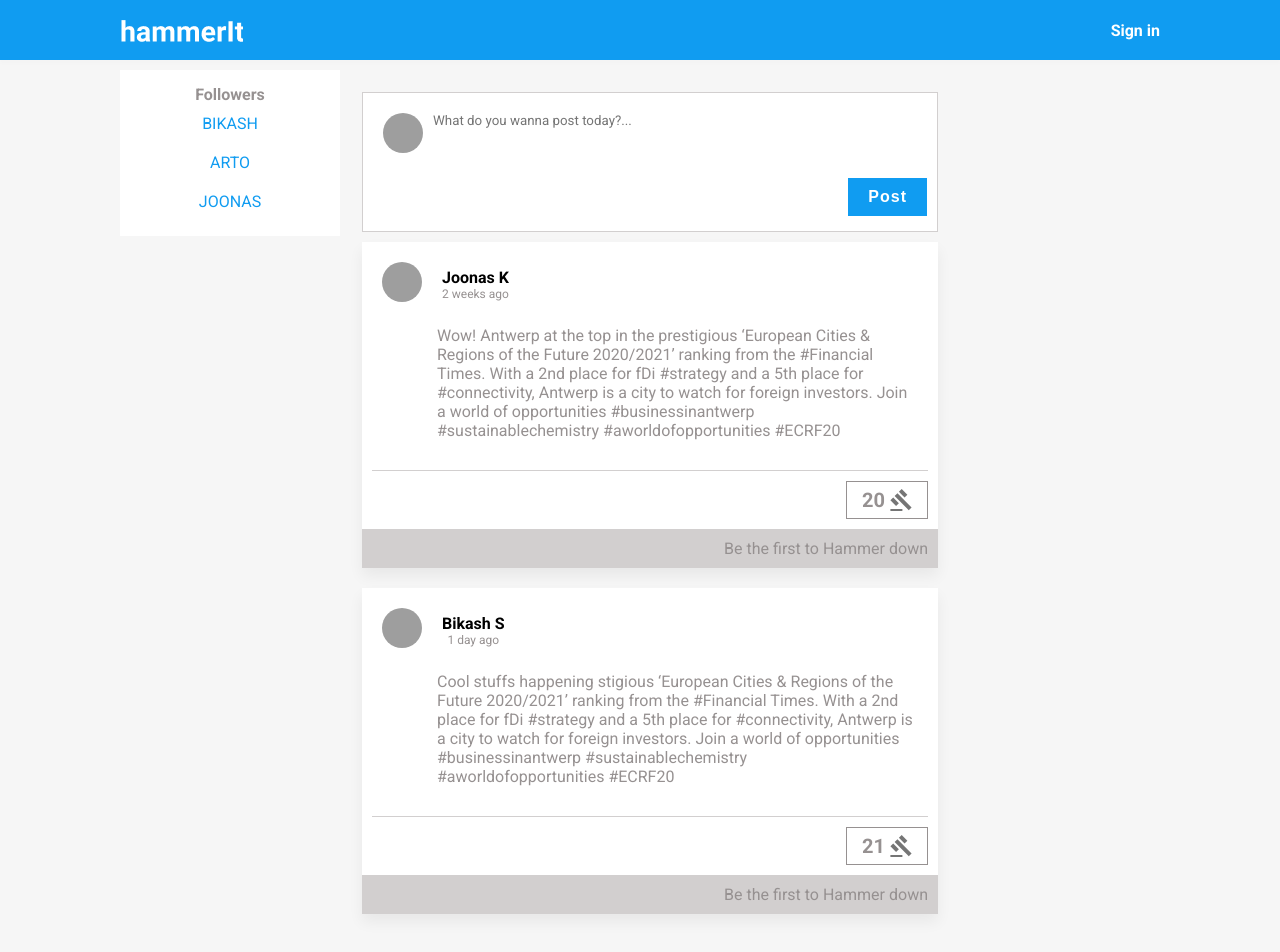
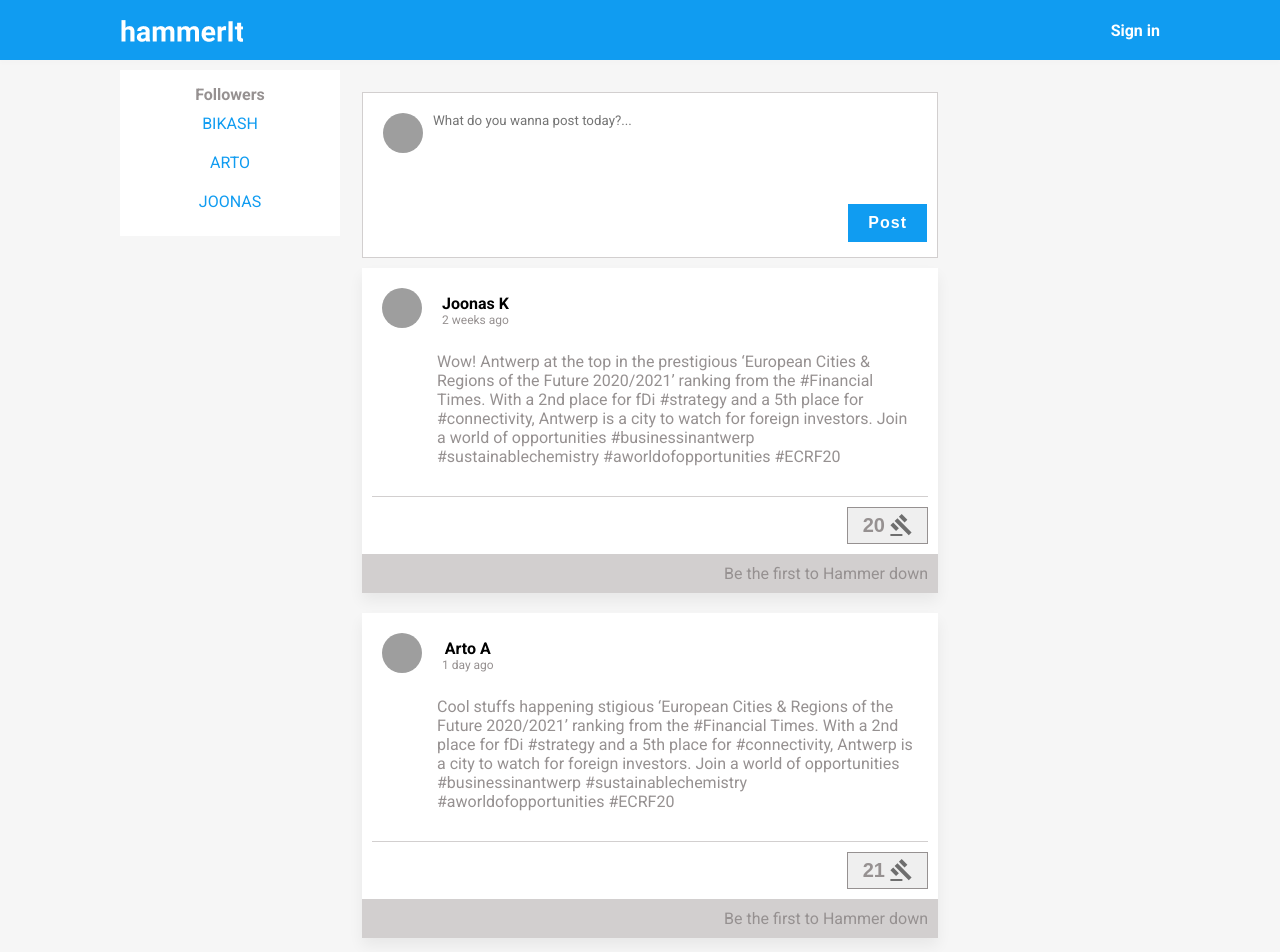
Before and after one commit to bikashxsharma/hammer-app, a React (Create React App) app: page / in a window 1280 px wide. Shown: the top 952 px of the page. Built offline with nearby package versions, Linux system fonts and the light colour scheme; grey boxes are pictures that could not be loaded.

Commit message:
redux initiliaze

```diff
--- a/src/components/HammerButton.js
+++ b/src/components/HammerButton.js
@@ -3,8 +3,8 @@ import hammerIcon from "../assets/hammer-icon.svg"
 
 const HammerButton = (props) => {
     return (
-        <div className="hammer-button">
-            <p>{props.hammerCount}</p> <img src={hammerIcon} alt="hammer-icon" />
+        <div>
+            <button className="hammer-button"><p>{props.hammerCount}</p> <img src={hammerIcon} alt="hammer-icon" /></button>
         </div>
     )
 
--- a/src/components/MainFeed.js
+++ b/src/components/MainFeed.js
@@ -15,20 +15,14 @@ const MainFeed = () => {
     return (
         <div className="main-feed" >
             <PostInput inputUser={{ "image": "https://randomuser.me/api/portraits/women/72.jpg", "placeholder": "What do you wanna post today?...", "buttonLabel": "Post" }} />
-            <Post post={{
-                "image": "https://randomuser.me/api/portraits/women/70.jpg",
-                "userName": "Joonas K",
-                "postedTime": "2 weeks ago",
-                "texts": "Wow! Antwerp at the top in the prestigious ‘European Cities & Regions of the Future 2020/2021’ ranking from the #Financial Times. With a 2nd place for fDi #strategy and a 5th place for #connectivity, Antwerp is a city to watch for foreign investors. Join a world of opportunities #businessinantwerp #sustainablechemistry #aworldofopportunities #ECRF20",
-                "hammerCount": "20"
-            }} />
-            <Post post={{
-                "image": "https://randomuser.me/api/portraits/women/75.jpg",
-                "userName": "Bikash S",
-                "postedTime": "1 day ago",
-                "texts": "Cool stuffs happening stigious ‘European Cities & Regions of the Future 2020/2021’ ranking from the #Financial Times. With a 2nd place for fDi #strategy and a 5th place for #connectivity, Antwerp is a city to watch for foreign investors. Join a world of opportunities #businessinantwerp #sustainablechemistry #aworldofopportunities #ECRF20",
-                "hammerCount": "21"
-            }} />
+            {
+                dummyData.map((post, id) => (
+                    <Post key={id} post={post} />
+                ))
+            }
+
+
+
 
 
 
--- a/src/css/login.css
+++ b/src/css/login.css
@@ -26,7 +26,7 @@ body {
 }
 
 .text-grey {
-  color: #E6E6E6;
+  color: #969191;
 }
 
 .mainCTA {
@@ -95,7 +95,11 @@ body {
   color: #FFFFFF;
 }
 
-.navbar .navbar-content .navbar-items .nav-cta:hover {
+.navbar .navbar-content .navbar-items .nav-cta a {
+  color: #FFFFFF;
+}
+
+.navbar .navbar-content .navbar-items .nav-cta a:hover {
   color: #363535;
   cursor: pointer;
 }
@@ -105,9 +109,9 @@ body {
   height: 40px;
   font-family: "Roboto", sans-serif;
   font-size: 2rem;
-  color: #E6E6E6;
+  color: #969191;
   border-radius: 10px;
-  border: 1px solid #E6E6E6;
+  border: 1px solid #969191;
   background-color: #FFFFFF;
   padding: 10px;
 }
@@ -126,6 +130,7 @@ body {
   padding: 15px;
   position: fixed;
   z-index: 1;
+  color: #969191;
 }
 
 .left-feed p {
@@ -141,24 +146,211 @@ body {
   width: 100%;
   max-width: 600px;
   margin: 10px 5px 10px 230px;
-  background-color: #FFFFFF;
   height: auto;
   padding: 12px;
 }
 
 .post-input-box {
-  border: 1px solid #E6E6E6;
+  background: #FFFFFF;
+  border: 1px solid #9691916e;
+  padding: 10px;
+  margin: 10px 0px;
+  display: -webkit-box;
+  display: -ms-flexbox;
+  display: flex;
+  -webkit-box-orient: vertical;
+  -webkit-box-direction: normal;
+      -ms-flex-direction: column;
+          flex-direction: column;
+}
+
+.post-input-box .post-input-area {
+  display: -webkit-box;
+  display: -ms-flexbox;
+  display: flex;
+  -webkit-box-pack: start;
+      -ms-flex-pack: start;
+          justify-content: flex-start;
   padding: 10px;
 }
 
-.post-input-box .post-input-area {
+.post-input-box .post-input-area .user-profile-pic {
+  padding-right: 10px;
+}
+
+.post-input-box .post-input-area .user-profile-pic img {
+  width: 40px;
+  height: 40px;
+  border-radius: 50%;
+}
+
+.post-input-box .post-input-area .post-input {
+  width: 100%;
+  height: auto;
+}
+
+.post-input-box .post-input-area .post-input textarea {
+  background-color: transparent;
+  border: none;
+  resize: none;
+  margin-right: 5px;
+  color: #363535;
+  font-family: Roboto;
+  width: 100%;
+  display: block;
+  overflow: hidden;
+  height: 100%;
+  min-height: 76px;
+}
+
+.post-input-box .post-input-area .post-input textarea ::-webkit-input-placeholder {
+  color: #9691916e;
+}
+
+.post-input-box .post-input-area .post-input textarea :-ms-input-placeholder {
+  color: #9691916e;
+}
+
+.post-input-box .post-input-area .post-input textarea ::-ms-input-placeholder {
+  color: #9691916e;
+}
+
+.post-input-box .post-input-area .post-input textarea ::placeholder {
+  color: #9691916e;
+}
+
+.post-input-box button {
+  margin-left: auto;
+}
+
+.post-box {
+  margin-bottom: 20px;
+  background: #FFFFFF;
+  -webkit-box-shadow: 0px 8px 14px rgba(0, 0, 0, 0.06);
+          box-shadow: 0px 8px 14px rgba(0, 0, 0, 0.06);
+}
+
+.post-box .post-content {
   padding: 10px;
 }
 
-.post-input-box .post-input-area .user-profile-pic img {
-  width: 30px;
-  height: 30px;
+.post-box .post-content .user-info {
+  display: -webkit-box;
+  display: -ms-flexbox;
+  display: flex;
+  -webkit-box-align: center;
+      -ms-flex-align: center;
+          align-items: center;
+}
+
+.post-box .post-content .user-info .user-pic {
+  padding: 10px;
+}
+
+.post-box .post-content .user-info .user-pic img {
+  width: 40px;
+  height: 40px;
   border-radius: 50%;
+}
+
+.post-box .post-content .user-info .name-time {
+  margin-left: 10px;
+  display: -webkit-box;
+  display: -ms-flexbox;
+  display: flex;
+  -webkit-box-orient: vertical;
+  -webkit-box-direction: normal;
+      -ms-flex-direction: column;
+          flex-direction: column;
+  -webkit-box-pack: left;
+      -ms-flex-pack: left;
+          justify-content: left;
+  -webkit-box-align: center;
+      -ms-flex-align: center;
+          align-items: center;
+}
+
+.post-box .post-content .user-info .name-time .name {
+  font-weight: 700;
+}
+
+.post-box .post-content .user-info .name-time p {
+  color: #969191;
+  font-size: 1.5rem;
+}
+
+.post-box .post-content .post-texts {
+  color: #969191;
+  padding: 10px 10px 10px 65px;
+  text-align: left;
+}
+
+.post-box .post-content .line {
+  width: 100%;
+  border-bottom: 1px solid #9691916e;
+  padding: 10px 5px;
+}
+
+.post-box .post-content .hammer-area {
+  padding-top: 10px;
+  display: -webkit-box;
+  display: -ms-flexbox;
+  display: flex;
+  -webkit-box-pack: end;
+      -ms-flex-pack: end;
+          justify-content: flex-end;
+}
+
+.post-box .post-content .hammer-area .hammer-button {
+  padding: 6px 15px;
+  display: -webkit-box;
+  display: -ms-flexbox;
+  display: flex;
+  -webkit-box-pack: end;
+      -ms-flex-pack: end;
+          justify-content: flex-end;
+  border: 1px solid #969191;
+}
+
+.post-box .post-content .hammer-area .hammer-button:hover {
+  color: #109CF1;
+  border: 1px solid #109CF1;
+  cursor: pointer;
+}
+
+.post-box .post-content .hammer-area .hammer-button p {
+  font-weight: 700;
+  color: #969191;
+  font-size: 2.5rem;
+  padding-right: 5px;
+}
+
+.post-box .post-content .hammer-area .hammer-button p:hover {
+  color: #109CF1;
+}
+
+.post-box .post-content .hammer-area .hammer-button img {
+  cursor: pointer;
+  -webkit-transition-duration: 0.08s;
+          transition-duration: 0.08s;
+}
+
+.post-box .post-content .hammer-area .hammer-button img:hover {
+  -webkit-transform: rotate(-40deg);
+          transform: rotate(-40deg);
+}
+
+.post-box .post-content .hammer-area .hammer-button img:active {
+  -webkit-transform: rotate(2deg);
+          transform: rotate(2deg);
+}
+
+.post-box .post-box-footer {
+  background: #9691916e;
+  color: #969191;
+  font-size: 2rem;
+  padding: 10px;
+  text-align: right;
 }
 
 .login-container {
@@ -199,7 +391,7 @@ body {
 }
 
 .login-container .login-main .login-logo span {
-  border-right: 2px solid rgba(230, 230, 230, 0.363);
+  border-right: 2px solid #9691916e;
   height: 20px;
   padding: 10px 10px;
   margin-top: 10px;
@@ -250,13 +442,13 @@ body {
 .login-container .login-main .login-content .line {
   width: 100%;
   text-align: center;
-  border-bottom: 1px solid rgba(230, 230, 230, 0.363);
+  border-bottom: 1px solid #9691916e;
   line-height: 0.1em;
   margin: 25px 0 20px;
 }
 
 .login-container .login-main .login-content .line span {
-  color: rgba(230, 230, 230, 0.363);
+  color: #9691916e;
   background-color: #FFFFFF;
   padding: 0 10px;
 }
@@ -307,30 +499,30 @@ body {
 .login-container .login-main .login-content .login-form .form-group input ::-webkit-input-placeholder {
   font-weight: 400;
   font-size: 2rem;
-  color: rgba(230, 230, 230, 0.363);
+  color: #9691916e;
 }
 
 .login-container .login-main .login-content .login-form .form-group input :-ms-input-placeholder {
   font-weight: 400;
   font-size: 2rem;
-  color: rgba(230, 230, 230, 0.363);
+  color: #9691916e;
 }
 
 .login-container .login-main .login-content .login-form .form-group input ::-ms-input-placeholder {
   font-weight: 400;
   font-size: 2rem;
-  color: rgba(230, 230, 230, 0.363);
+  color: #9691916e;
 }
 
 .login-container .login-main .login-content .login-form .form-group input ::placeholder {
   font-weight: 400;
   font-size: 2rem;
-  color: rgba(230, 230, 230, 0.363);
+  color: #9691916e;
 }
 
 .login-container .login-main .login-content .sign-up-terms {
   font-weight: 400;
-  color: #E6E6E6;
+  color: #969191;
   text-align: left;
   display: -webkit-box;
   display: -ms-flexbox;
--- a/src/css/main.css
+++ b/src/css/main.css
@@ -196,10 +196,11 @@ body {
   margin-right: 5px;
   color: #363535;
   font-family: Roboto;
-  width: 70%;
+  width: 100%;
   display: block;
+  overflow: hidden;
   height: 100%;
-  min-height: 50px;
+  min-height: 76px;
 }
 
 .post-input-box .post-input-area .post-input textarea ::-webkit-input-placeholder {
@@ -330,13 +331,18 @@ body {
 
 .post-box .post-content .hammer-area .hammer-button img {
   cursor: pointer;
-  -webkit-transition: 0.2s;
-  transition: 0.2s;
+  -webkit-transition-duration: 0.08s;
+          transition-duration: 0.08s;
 }
 
 .post-box .post-content .hammer-area .hammer-button img:hover {
   -webkit-transform: rotate(20deg);
           transform: rotate(20deg);
+}
+
+.post-box .post-content .hammer-area .hammer-button img:active {
+  -webkit-transform: rotate(-10deg);
+          transform: rotate(-10deg);
 }
 
 .post-box .post-box-footer {
--- a/src/questionPosts_db.js
+++ b/src/questionPosts_db.js
@@ -2,102 +2,41 @@ import React from 'react';
 
 const dummyData = [
     {
-        "image": "https://randomuser.me/api/portraits/men/93.jpg",
-        "question": "How can I become a junior developer?",
-        "questionDetail": " Surrounded to me occasional pianoforte alteration unaffected impossible ye. For saw half than cold. Pretty merits waited six talked pulled you",
-        "postedDate": "12 June 2020",
-        "questionTag":
-            [
-                { "icon": "#", "name": "Software Engineer" },
-                { "icon": "#", "name": "Job Search" }
-
-            ],
-        "reply":
-            [
-                {
-                    "image": "https://randomuser.me/api/portraits/women/63.jpg",
-                    "reply": "Surrounded to me occasional pianoforte alteration",
-                    "replyDate": "3 days ago",
-                },
-                {
-                    "image": "https://randomuser.me/api/portraits/women/33.jpg",
-                    "reply": "This is fun Surrounded to me occasional pianoforte alteration and good.",
-                    "replyDate": "5 days ago",
-                },
-                {
-                    "image": "https://randomuser.me/api/portraits/women/43.jpg",
-                    "reply": "I like your question asking style Surrounded to me occasional pianoforte alteration",
-                    "replyDate": "1 day ago",
-                },
-
-            ]
-
+        "image": "https://randomuser.me/api/portraits/women/70.jpg",
+        "userName": "Joonas K",
+        "postedTime": "2 weeks ago",
+        "texts": "Wow! Antwerp at the top in the prestigious ‘European Cities & Regions of the Future 2020/2021’ ranking from the #Financial Times. With a 2nd place for fDi #strategy and a 5th place for #connectivity, Antwerp is a city to watch for foreign investors. Join a world of opportunities #businessinantwerp #sustainablechemistry #aworldofopportunities #ECRF20",
+        "hammerCount": "20"
     },
     {
-        "image": "https://randomuser.me/api/portraits/men/52.jpg",
-        "question": "What areas should I focus during my MBA?",
-        "questionDetail": " Surrounded to me occasional pianoforte alteration unaffected impossible ye. For saw half than cold. Pretty merits waited six talked pulled you",
-        "postedDate": "12 June 2020",
-        "questionTag":
-            [
-                { "icon": "#", "name": "Software Engineer" },
-                { "icon": "#", "name": "Job Search" }
-
-            ],
-        "reply":
-            [
-                {
-                    "image": "https://randomuser.me/api/portraits/women/32.jpg",
-                    "reply": "Surrounded to me occasional pianoforte alteration",
-                    "replyDate": "3 days ago",
-                },
-                {
-                    "image": "https://randomuser.me/api/portraits/women/51.jpg",
-                    "reply": "This is fun Surrounded to me occasional pianoforte alteration and good.",
-                    "replyDate": "5 days ago",
-                },
-                {
-                    "image": "https://randomuser.me/api/portraits/women/93.jpg",
-                    "reply": "I like your question asking style Surrounded to me occasional pianoforte alteration",
-                    "replyDate": "1 day ago",
-                },
-
-            ]
-
+        "image": "https://randomuser.me/api/portraits/women/75.jpg",
+        "userName": "Arto A",
+        "postedTime": "1 day ago",
+        "texts": "Cool stuffs happening stigious ‘European Cities & Regions of the Future 2020/2021’ ranking from the #Financial Times. With a 2nd place for fDi #strategy and a 5th place for #connectivity, Antwerp is a city to watch for foreign investors. Join a world of opportunities #businessinantwerp #sustainablechemistry #aworldofopportunities #ECRF20",
+        "hammerCount": "21"
+    },
+    {
+        "image": "https://randomuser.me/api/portraits/women/24.jpg",
+        "userName": "Jupital S",
+        "postedTime": "1 day ago",
+        "texts": "I want to use this technique http://css-tricks.com/svg-fallbacks/ and change the svg color but so far I haven't been able to do so. I put this in the css but my image is always black, no matter what. Myor #connectivity, Antwerp is a city to watch for foreign investors. Join a world of opportunities #businessinantwerp #sustainablechemistry #aworldofopportunities #ECRF20",
+        "hammerCount": "21"
+    },
+    {
+        "image": "https://randomuser.me/api/portraits/women/15.jpg",
+        "userName": "Bikash S",
+        "postedTime": "1 day ago",
+        "texts": "Cool stuffs happening stigious ‘European Cities & Regions of the Future 2020/2021’ ranking from the #Financial Times. With a 2nd place for fDi #strategy and a 5th place for #connectivity, Antwerp is a city to watch for foreign investors. Join a world of opportunities #businessinantwerp #sustainablechemistry #aworldofopportunities #ECRF20",
+        "hammerCount": "21"
+    },
+    {
+        "image": "https://randomuser.me/api/portraits/women/13.jpg",
+        "userName": "Christopher J.",
+        "postedTime": "1 month ago",
+        "texts": "With a 2nd place for fDi #strategy and a 5th place for #connectivity, Antwerp is a city to watch for foreign investors. Join a world of opportunities #businessinantwerp #sustainablechemistry #aworldofopportunities #ECRF20",
+        "hammerCount": "21"
     },
 
-    {
-        "image": "https://randomuser.me/api/portraits/men/13.jpg",
-        "question": "What is the biggest thing going to occus soon?",
-        "questionDetail": " Surrounded to me occasional pianoforte alteration unaffected impossible ye. For saw half than cold. Pretty merits waited six talked pulled you",
-        "postedDate": "12 June 2020",
-        "questionTag":
-            [
-                { "icon": "#", "name": "Software Engineer" },
-                { "icon": "#", "name": "Job Search" }
-
-            ],
-        "reply":
-            [
-                {
-                    "image": "https://randomuser.me/api/portraits/women/63.jpg",
-                    "reply": "Surrounded to me occasional pianoforte alteration",
-                    "replyDate": "3 days ago",
-                },
-                {
-                    "image": "https://randomuser.me/api/portraits/women/33.jpg",
-                    "reply": "This is fun Surrounded to me occasional pianoforte alteration and good.",
-                    "replyDate": "5 days ago",
-                },
-                {
-                    "image": "https://randomuser.me/api/portraits/women/43.jpg",
-                    "reply": "I like your question asking style Surrounded to me occasional pianoforte alteration",
-                    "replyDate": "1 day ago",
-                },
-
-            ]
-
-    },
 
 ]
 
--- a/src/scss/main.scss
+++ b/src/scss/main.scss
@@ -170,15 +170,16 @@ body{
 
                 textarea{
                     background-color: transparent;
-                    border:none;
+                    border: none;
                     resize: none;
-                    margin-right:5px;
-                    color:$textMain;
+                    margin-right: 5px;
+                    color: #363535;
                     font-family: Roboto;
-                    width:70%;
-                    display:block;
-                    height:100%;
-                    min-height: 50px;
+                    width: 100%;
+                    display: block;
+                    overflow: hidden;
+                    height: 100%;
+                    min-height: 76px;
                     ::placeholder{
                         color:$greyTransparent;
                     }
@@ -261,13 +262,21 @@ body{
                         color:$primary;
 
                     }
+
                 }
                 img{
                     cursor: pointer;
-                    transition: 0.2s;
+                    transition-duration: 0.08s;
+
                     &:hover{
                         transform: rotate(20deg);
+
+
                     }
+                    &:active{
+                        transform: rotate(-10deg);
+                    }
+
                 }
 
             }
```
Also changed, not shown: src/pages/signup.js (+29 -8 lines), 2 other files (tests, documents, lock files or other folders).
